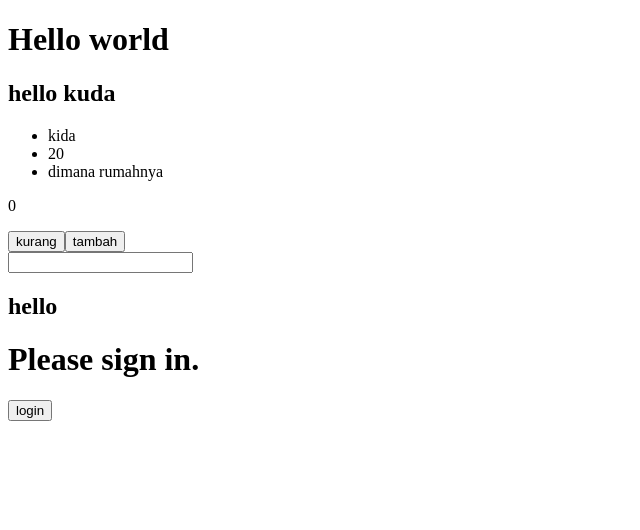
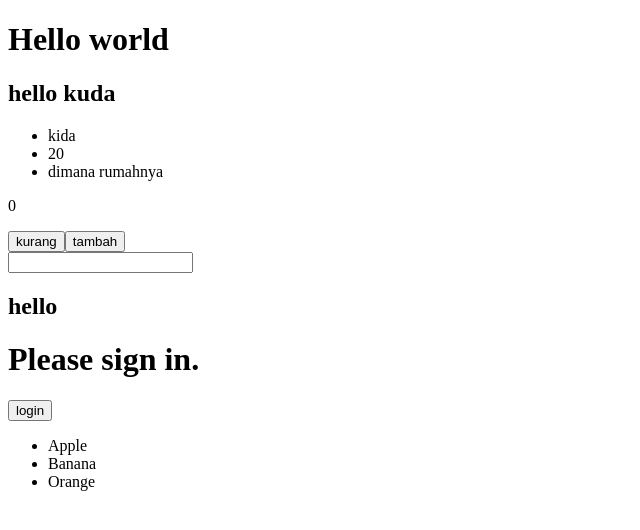
Before and after one commit to vandrzy/belajar-react, a React (Vite) app in the folder react-dasar/: page / in a window 1280 px wide. Shown: the top 530 px of the page, without its empty margins (0-640 px from the left). Built offline with nearby package versions, Linux system fonts and the light colour scheme.

Commit message:
list rendering & key

```diff
--- a/react-dasar/src/App.tsx
+++ b/react-dasar/src/App.tsx
@@ -18,6 +18,18 @@ type User ={
   username: string,
   password: string
 }
+
+type Fruit = {
+  id: number,
+  name: string
+}
+
+const fruits: Fruit[] = [
+  { id: 1, name: "Apple" },
+  { id: 2, name: "Banana" },
+  { id: 3, name: "Orange" },
+];
+
 
 // const [isLogin, setIsLogin] = useState<boolean>(false) // use state tidak boleh global
 
@@ -86,6 +98,16 @@ const LoginButton = ({isLogin, setIsLogin}: LoginProps) => {
   )
 }
 
+const ShowFruit = () => {
+  return (
+    <ul>
+      {fruits.map((fruit) => {
+        return <li key={fruit.id}>{fruit.name}</li>
+      })}
+    </ul>
+  )
+}
+
 const App = () => {
 
   const [isLogin, setIsLogin] = useState<boolean>(false);
@@ -98,6 +120,7 @@ const App = () => {
       <LoginState />
       <Greeting  isLogin={isLogin}/>
       <LoginButton isLogin={isLogin} setIsLogin={setIsLogin}/>
+      <ShowFruit />
     </div>
   )
 }
```
